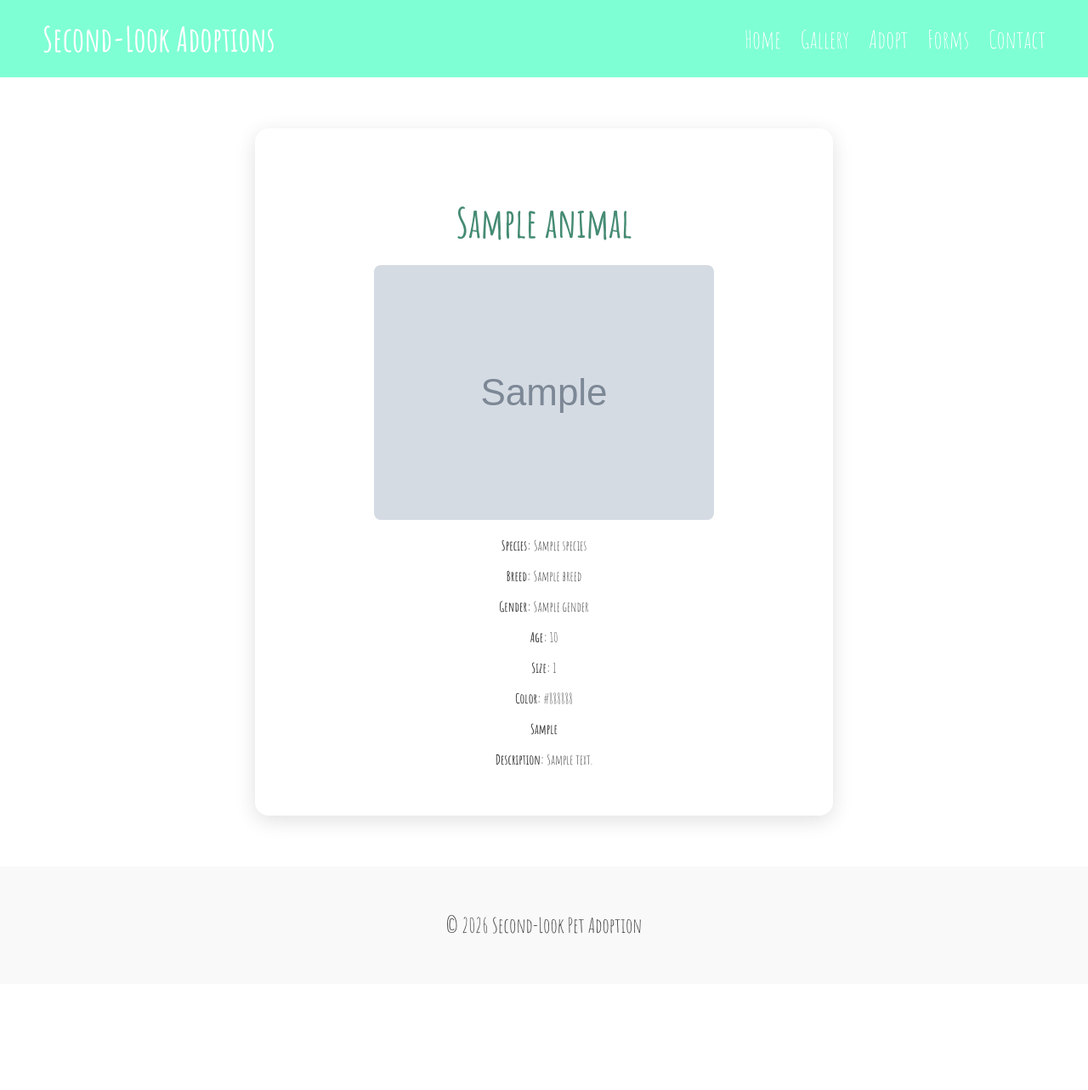
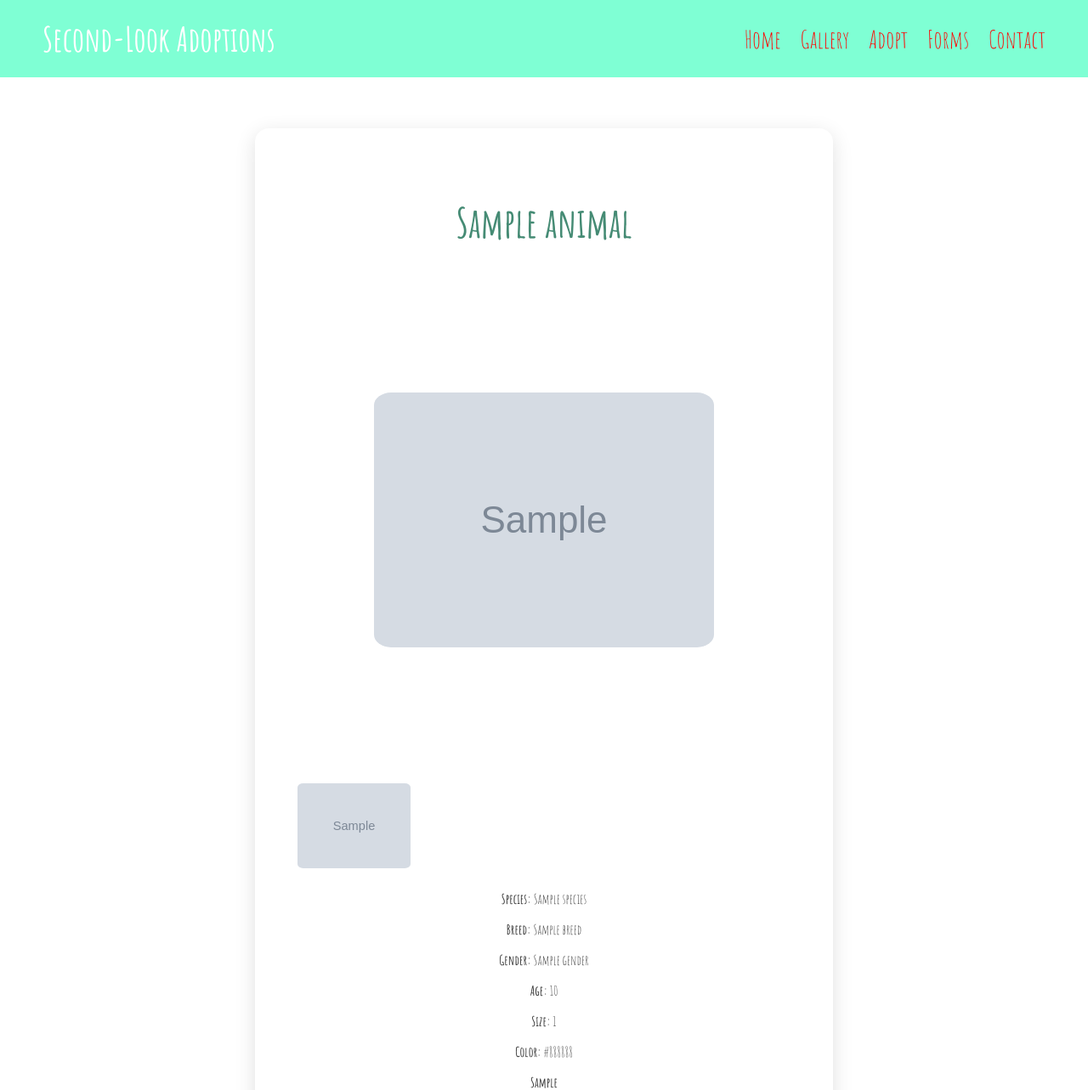
Before and after one commit to marvinursua8/ACIT-2911---Agile-Development-Project, a Python web app: template web/templates/pet_detail.html in a window 1280 px wide. Shown: the top 1283 px of the page at 85% size. Before the commit the page ends 1099 px from the top, so only its background shows below. Run offline with Jinja, Linux system fonts and the light colour scheme; the template is opened without the code that fills it: most values are stand-ins (such as "Sample title", 1, 10 or a date in 2020); grey boxes marked "Sample" are stand-in pictures.

Commit message:
Add switchable thumbnails with non-primary images Still needs polishing

```diff
--- a/web/api/routes.py
+++ b/web/api/routes.py
@@ -116,8 +116,8 @@ def pet_detail(pet_id):
         return redirect(url_for('home.gallery'))
 
     primary_image = Image.get_or_none(Image.animal == animal, Image.is_primary == True)
-
-    return render_template('pet_detail.html', title=animal.name, animal=animal, primary_image=primary_image)
+    secondary_images = Image.select().where(Image.animal == animal, Image.is_primary == False)
+    return render_template('pet_detail.html', title=animal.name, animal=animal, primary_image=primary_image, secondary_images=secondary_images)
 
 
 @app1.route('/add_pet', methods=['GET', 'POST'])
--- a/web/static/styles/styles.css
+++ b/web/static/styles/styles.css
@@ -37,7 +37,7 @@ h2 {
 .nav-links a {
   margin-left: 20px;
   text-decoration: none;
-  color: white;
+  color: red;
   font-size: 1.8rem;
   transition: color 0.3s;
 }
@@ -230,10 +230,26 @@ footer {
 
 /* Pet Details Pages Layout */
 
+
+.centerpiece-image-container {
+    height: 600px;
+    display: flex;
+    align-items: center;
+    justify-content: center;
+}
+
 .detail-page-image {
   max-width: 100%;
   height: auto;
-  border-radius: 8px;
+  border-radius: 5%;
+  object-fit: contain;
+}
+
+.secondary-images-container {
+    height: 100px;
+    display: flex;
+    gap: 5px;
+    padding: 10px;
 }
 
 /* RESPONSIVE: Mobile Width (Phone) */
--- a/web/templates/pet_detail.html
+++ b/web/templates/pet_detail.html
@@ -12,8 +12,13 @@
     <div class="card">
         <h2>{{ animal.name }}</h2>
         {% if primary_image %}
-        <img class="detail-page-image" src="{{ primary_image.url }}" alt="{{ animal.name }}">
+        <div class="centerpiece-image-container"><img id="centerpiece-image" class="detail-page-image" src="{{ primary_image.url }}" alt="{{ animal.name }}"></div>
         {% endif %}
+        <div class="secondary-images-container">
+            {% for image in secondary_images %}
+            <img class="detail-page-image thumbnail-image" src="{{ image.url }}" alt="{{ animal.name }}">
+            {% endfor %}
+        </div>
         <p><strong>Species:</strong> {{ animal.species }}</p>
         <p><strong>Breed:</strong> {{ animal.breed }}</p>
         <p><strong>Gender:</strong> {{ animal.gender }}</p>
@@ -24,4 +29,24 @@
         <p><strong>Description:</strong> {{ animal.description }}</p>
     </div>
 </main>
+<script>
+  (function () {
+    var centerpiece = document.getElementById("centerpiece-image");
+    if (!centerpiece) return;
+
+    var thumbs = document.querySelectorAll(".thumbnail-image");
+    thumbs.forEach(function (thumb) {
+      thumb.addEventListener("click", function () {
+        var tempSrc = centerpiece.src;
+        var tempAlt = centerpiece.alt;
+
+        centerpiece.src = thumb.src;
+        centerpiece.alt = thumb.alt;
+
+        thumb.src = tempSrc;
+        thumb.alt = tempAlt;
+      });
+    });
+  })();
+</script>
 {% endblock %}
```
